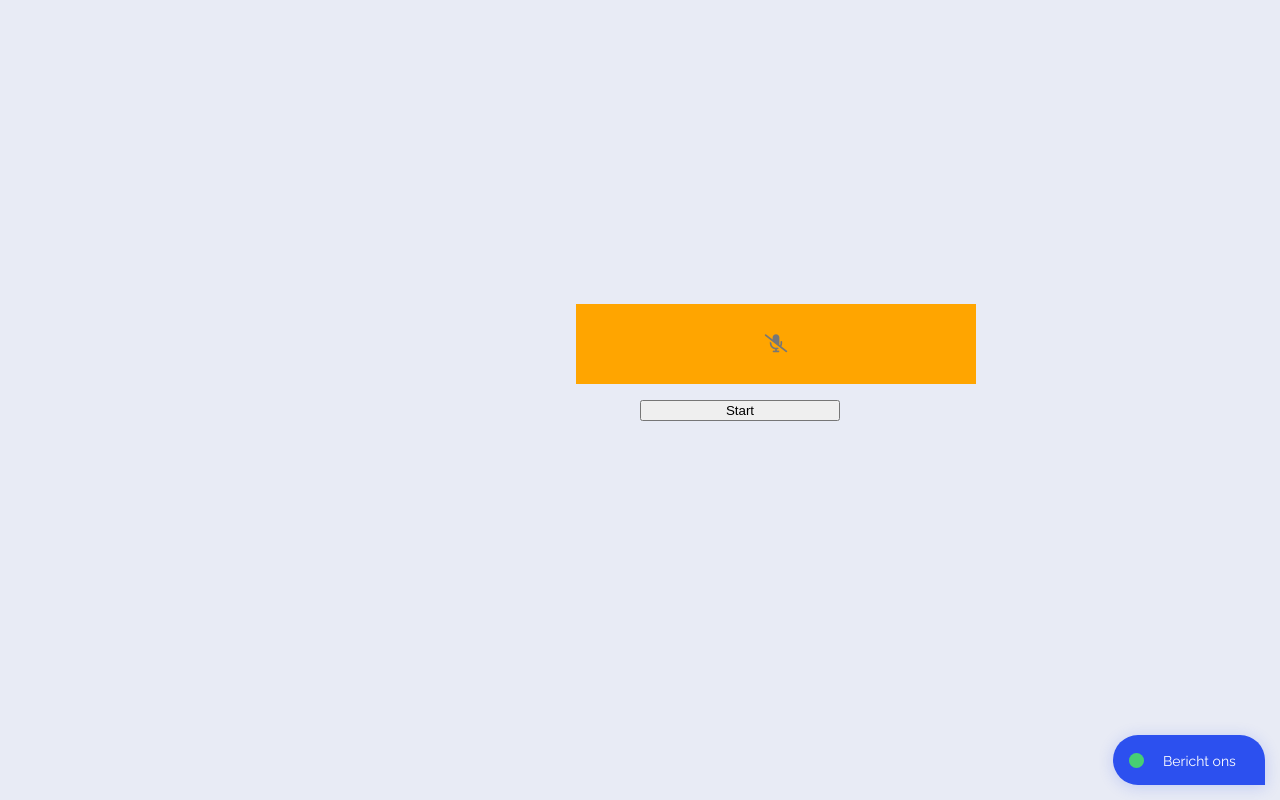
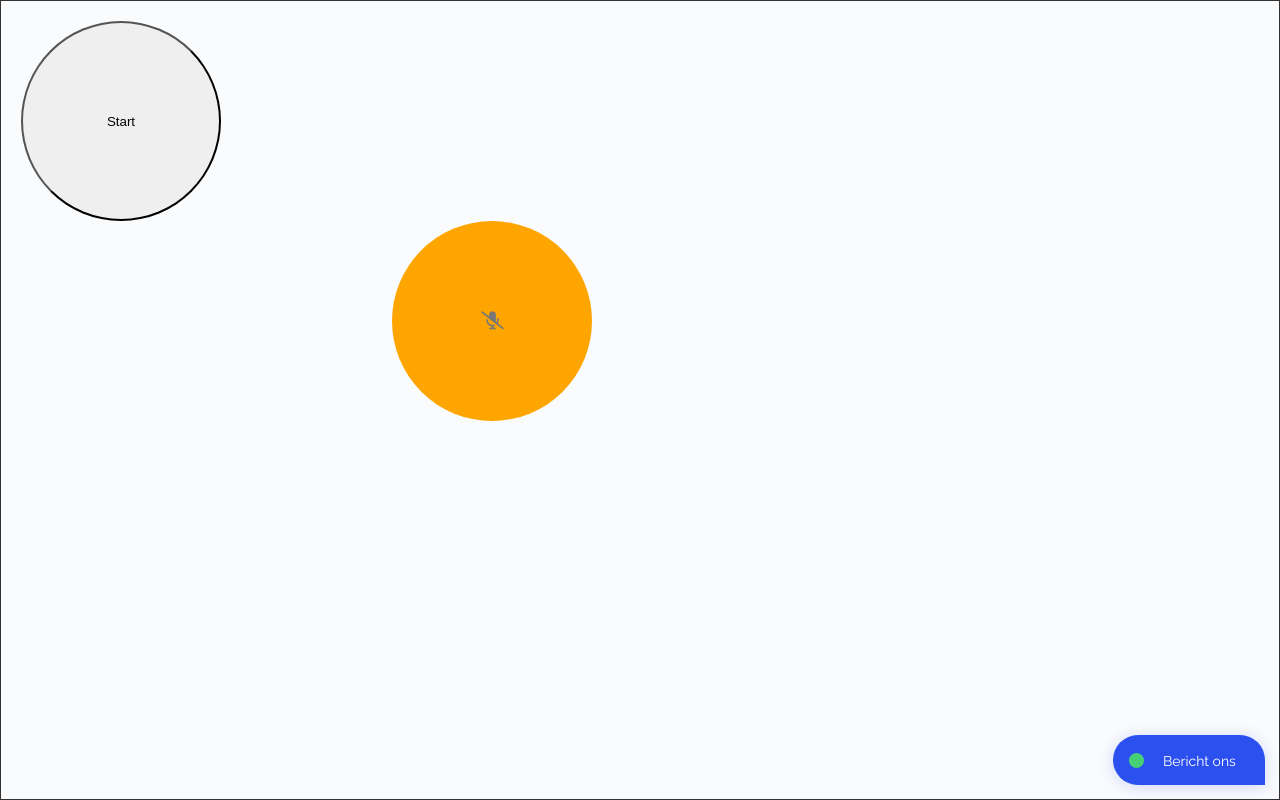
Before and after one commit to victorlaforga/speech-to-speech-v2, a website: page public/index.html in a window 1280 px wide. Drawn offline with nearby package versions, Linux system fonts and the light colour scheme.

Commit message:
Css changes

```diff
--- a/public/css/index.css
+++ b/public/css/index.css
@@ -7,13 +7,25 @@ body {
     font-family: Raleway;
 }
 
+.grid-container {
+    display: grid;
+    height: 100vh;
+    grid-template-columns: 1;
+}
+
+.grid-item {
+    background-color: rgba(255, 255, 255, 0.8);
+    border: 1px solid rgba(0, 0, 0, 0.8);
+    padding: 20px;
+    font-size: 30px;
+    text-align: start;
+}
+
 .start-btn {
     box-shadow: 0 0 10px rgba(0, 0, 0, 0.005);
     width: 200px;
-    position: fixed;
-    left: 50%;
-    top: 50%;
-
+    height: 200px;
+    border-radius: 50%;
 }
 
 .chat-box {
@@ -55,7 +67,6 @@ body {
     font-family: ubuntu;
     font-weight: 400;
     float: left;
-    position: absolute;
     left: 25px;
 }
 
@@ -88,16 +99,15 @@ body {
 }
 
 .btn-mic {
-    position: fixed;
-    left: 45%;
-    top: 38%;
-    width: 400px;
-    height: 10vh;
+    width: 200px;
+    height: 200px;
     border: none;
     font-size: 18px;
     background: orange;
     cursor: pointer;
     display: block;
+    border-radius: 50%;
+    margin-left: 30%;
 }
 
 .btn-mic i {
--- a/public/index.html
+++ b/public/index.html
@@ -14,8 +14,15 @@
 </head>
 
 <body>
-    <button class="start-btn" onclick="welcomeMessage()" tabindex="0"> Start </button>
+    <div class="grid-container">
+        <div class="grid-item">
+            <button class="start-btn" onclick="welcomeMessage()" tabindex="0"> Start </button>
+            <button class="btn-mic">
+                <i class="send btn-white btn-animate fa-solid fa-microphone-slash" id="mic"></i>
+            </button>
+        </div>
 
+    </div>
     <div class="chat-box">
         <div class="chat-box-header">
             <h3>Bericht ons</h3>
@@ -48,9 +55,7 @@
         </div>
     </div>
     <audio src="" style="display:hidden;"></audio>
-    <button class="btn-mic">
-        <i class="send btn-white btn-animate fa-solid fa-microphone-slash" id="mic"></i>
-    </button>
+
 </body>
 
 <script src="/js/index.js" defer></script>
```
